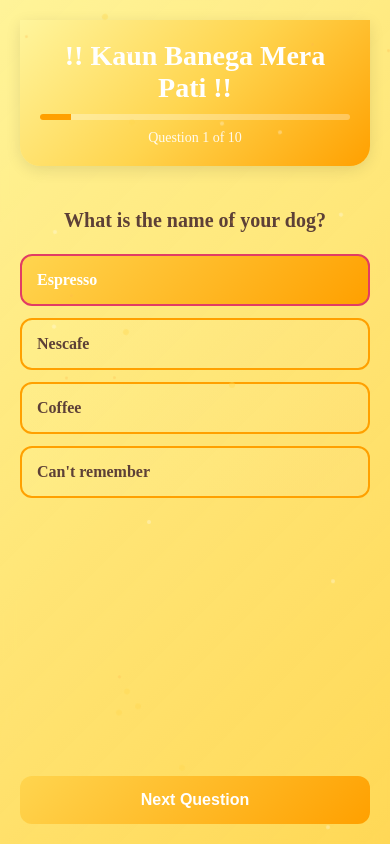
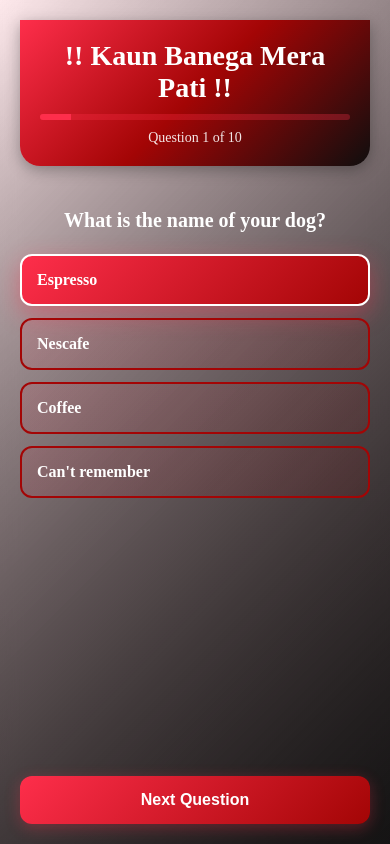
Before and after one commit to whisky675/Quiz, a plain HTML site: page quiz.html in a window 390 px wide. Both pictures are taken after a click on the element "Espresso". Drawn offline with Linux system fonts and the light colour scheme.

Commit message:
Complete: New color schemes - blue gradient game, red gradient quiz with animated backgrounds

```diff
--- a/quiz.html
+++ b/quiz.html
@@ -17,7 +17,7 @@
             height: 100%;
             overflow: hidden;
             position: fixed;
-            background: linear-gradient(-45deg, #FFF59D, #FFE082, #FFD54F, #FFB74D, #FFA000);
+            background: linear-gradient(-45deg, #FE2E4B, #0F0E0E, #161316, #4B4A4B, #FFFFFF);
             background-size: 400% 400%;
             animation: gradientShift 15s ease infinite;
         }
@@ -27,7 +27,7 @@
             height: 100%;
             display: flex;
             flex-direction: column;
-            background: linear-gradient(135deg, rgba(255, 245, 157, 0.95) 0%, rgba(255, 214, 79, 0.85) 100%);
+            background: linear-gradient(135deg, rgba(254, 46, 75, 0.1) 0%, rgba(15, 14, 14, 0.9) 100%);
             backdrop-filter: blur(10px);
         }
 
@@ -43,9 +43,9 @@
         }
 
                 .header {
-            background: linear-gradient(135deg, #FFF59D 0%, #FFD54F 50%, #FFA000 100%);
-            box-shadow: 0 4px 15px rgba(0, 0, 0, 0.1);
-            color: white;
+            background: linear-gradient(135deg, #FE2E4B 0%, #A30505 50%, #0F0E0E 100%);
+            box-shadow: 0 4px 15px rgba(0, 0, 0, 0.3);
+            color: #FFFFFF;
             padding: 20px;
             text-align: center;
             border-radius: 0 0 20px 20px;
@@ -61,7 +61,7 @@
         .progress-bar {
             width: 100%;
             height: 6px;
-            background: rgba(255, 255, 255, 0.3);
+            background: rgba(254, 46, 75, 0.3);
             border-radius: 3px;
             overflow: hidden;
             margin: 10px 0;
@@ -69,7 +69,7 @@
 
         .progress-fill {
             height: 100%;
-            background: #FFA000;
+            background: #FE2E4B;
             transition: width 0.3s;
         }
 
@@ -80,7 +80,7 @@
 
                 .question {
             font-size: 22px;
-            color: #5D4037;
+            color: #FFFFFF;
             font-weight: bold;
             text-align: center;
             margin: 20px 0;
@@ -96,11 +96,11 @@
 
                         .option {
             padding: 15px;
-            border: 2px solid #FFA000;
+            border: 2px solid #A30505;
             border-radius: 12px;
-            background: linear-gradient(135deg, rgba(255, 245, 157, 0.3) 0%, rgba(255, 224, 130, 0.3) 100%);
+            background: linear-gradient(135deg, rgba(254, 46, 75, 0.1) 0%, rgba(163, 5, 5, 0.1) 100%);
             font-size: 16px;
-            color: #5D4037;
+            color: #FFFFFF;
             font-weight: 600;
             cursor: pointer;
             transition: all 0.2s;
@@ -111,13 +111,14 @@
         }
 
                 .option.selected {
-            border-color: #E23C64;
-            background: linear-gradient(135deg, #FFD54F 0%, #FFA000 100%);
-            color: white;
+            border-color: #FFFFFF;
+            background: linear-gradient(135deg, #FE2E4B 0%, #A30505 100%);
+            color: #FFFFFF;
+            box-shadow: 0 8px 25px rgba(254, 46, 75, 0.4);
         }
 
         .option.correct {
-            border-color: #4CAF50;
+            border-color: #FFFFFF;
             background: linear-gradient(135deg, #4CAF50 0%, #45a049 100%);
             color: white;
         }
@@ -126,12 +127,13 @@
             padding: 15px;
             border: none;
             border-radius: 12px;
-            background: linear-gradient(135deg, #FFD54F 0%, #FFA000 100%);
-            color: white;
+            background: linear-gradient(135deg, #FE2E4B 0%, #A30505 100%);
+            color: #FFFFFF;
             font-size: 16px;
             font-weight: bold;
             cursor: pointer;
             margin-top: auto;
+            box-shadow: 0 4px 15px rgba(254, 46, 75, 0.3);
         }
 
         .next-btn:disabled {
@@ -173,7 +175,7 @@
 
         .bonus-text {
             font-size: 24px;
-            color: #5D4037;
+            color: #FFFFFF;
             font-weight: bold;
             margin-bottom: 30px;
             line-height: 1.4;
@@ -187,10 +189,10 @@
 
                 .btn-bonus {
             padding: 15px;
-            border: 2px solid #E23C64;
+            border: 2px solid #A30505;
             border-radius: 12px;
-            background: #FFA000;
-            color: #5D4037;
+            background: #FE2E4B;
+            color: #FFFFFF;
             font-size: 16px;
             font-weight: bold;
             cursor: pointer;
@@ -222,11 +224,11 @@
 
                             .option {
             padding: 15px;
-            border: 2px solid #FFA000;
+            border: 2px solid #A30505;
             border-radius: 12px;
-            background: linear-gradient(135deg, rgba(255, 245, 157, 0.3) 0%, rgba(255, 224, 130, 0.3) 100%);
+            background: linear-gradient(135deg, rgba(254, 46, 75, 0.1) 0%, rgba(163, 5, 5, 0.1) 100%);
             font-size: 16px;
-            color: #5D4037;
+            color: #FFFFFF;
             font-weight: 600;
             cursor: pointer;
             transition: all 0.2s;
@@ -236,40 +238,6 @@
                 font-size: 22px;
             }
         }
-
-        @keyframes gradientShift {
-            0% { background-position: 0% 50%; }
-            50% { background-position: 100% 50%; }
-            100% { background-position: 0% 50%; }
-        }
-
-        @keyframes float {
-            0%, 100% { transform: translateY(0) rotate(0deg); }
-            50% { transform: translateY(-20px) rotate(180deg); }
-        }
-
-        .particle {
-            position: fixed;
-            width: 4px;
-            height: 4px;
-            background: rgba(255, 255, 255, 0.3);
-            border-radius: 50%;
-            pointer-events: none;
-            z-index: 1;
-        }
-
-        .particle:nth-child(3n) {
-            background: rgba(255, 214, 79, 0.4);
-            width: 6px;
-            height: 6px;
-        }
-
-        .particle:nth-child(3n+1) {
-            background: rgba(255, 183, 77, 0.3);
-            width: 3px;
-            height: 3px;
-        }
-
     </style>
 </head>
 <body>
@@ -327,8 +295,9 @@
             { question: "Would you rather...", options: ["Go on one really good date with me", "Hang out with me every weekend", "Get Matching Hoodies", "All three because obviously"], correct: 3 },
             { question: "Which financial statement shows a company's assets and liabilities?", options: ["Balance Sheet", "Cash Flow statement", "Profit and Loss account", "Trial Balance"], correct: 0 },
             { question: "What is depreciation mainly meant to account for?", options: ["Increase in asset value", "Allocation of an asset's depreciable amount over its useful life", "Cash spent on an asset", "Profit earned from an asset"], correct: 1 },
-            { question: "What has the highest ROI", options: ["Stocks", "Mutual Funds", "Spending time w me", "Ofc it is C, do not overthink it"], correct: 0 },
-            { question: "Hypothetically... if a boy who has known you for 5 months, really likes you, loves talking to you, thinks you are cute and has been waiting for the right moment ask =ed you one question...what should you answer?", options: ["", "Better Luck Next Time", "Yes idiot", "Ask the question already"], correct: 2 }
+            { question: "What has the highest ROI", options: ["Stocks", "Mutual Funds", "Spending time w me", "Ofc it is C, do not overthink it"], correct: 3 },
+            { question: "Hypothetically... if a boy who has known you for 5 months, really likes you, loves talking to you, thinks you are cute and has been waiting for the right moment ask =ed you one question...what should you answer?", options: ["huhh nigga", "Better Luck Next Time", "Yes idiot", "Ask the question already"], correct: [2,3] }
+
         ];
 
         const bonusQuestion = {
@@ -427,7 +396,7 @@
         }
 
         function finishQuiz() {
-            alert('🎉 Quiz Complete! Thanks for playing!');
+            alert('I will be waiting for your text <33');
             // You can redirect or show a final screen
         }
 
@@ -456,33 +425,6 @@
             }
         }
 
-
-        // Create floating particles
-        function createParticles() {
-            const particleContainer = document.createElement('div');
-            particleContainer.style.position = 'fixed';
-            particleContainer.style.top = '0';
-            particleContainer.style.left = '0';
-            particleContainer.style.width = '100%';
-            particleContainer.style.height = '100%';
-            particleContainer.style.pointerEvents = 'none';
-            particleContainer.style.zIndex = '1';
-            document.body.appendChild(particleContainer);
-
-            for (let i = 0; i < 25; i++) {
-                const particle = document.createElement('div');
-                particle.className = 'particle';
-                particle.style.left = Math.random() * 100 + '%';
-                particle.style.top = Math.random() * 100 + '%';
-                particle.style.animation = `float ${8 + Math.random() * 10}s infinite ease-in-out`;
-                particle.style.animationDelay = Math.random() * 5 + 's';
-                particleContainer.appendChild(particle);
-            }
-        }
-
-        // Initialize particles
-        createParticles();
-
         // Initialize
         displayQuestion();
     </script>
```
Also changed, not shown: index.html (+19 -95 lines). Lines whose indentation alone changed are shown as unchanged.
